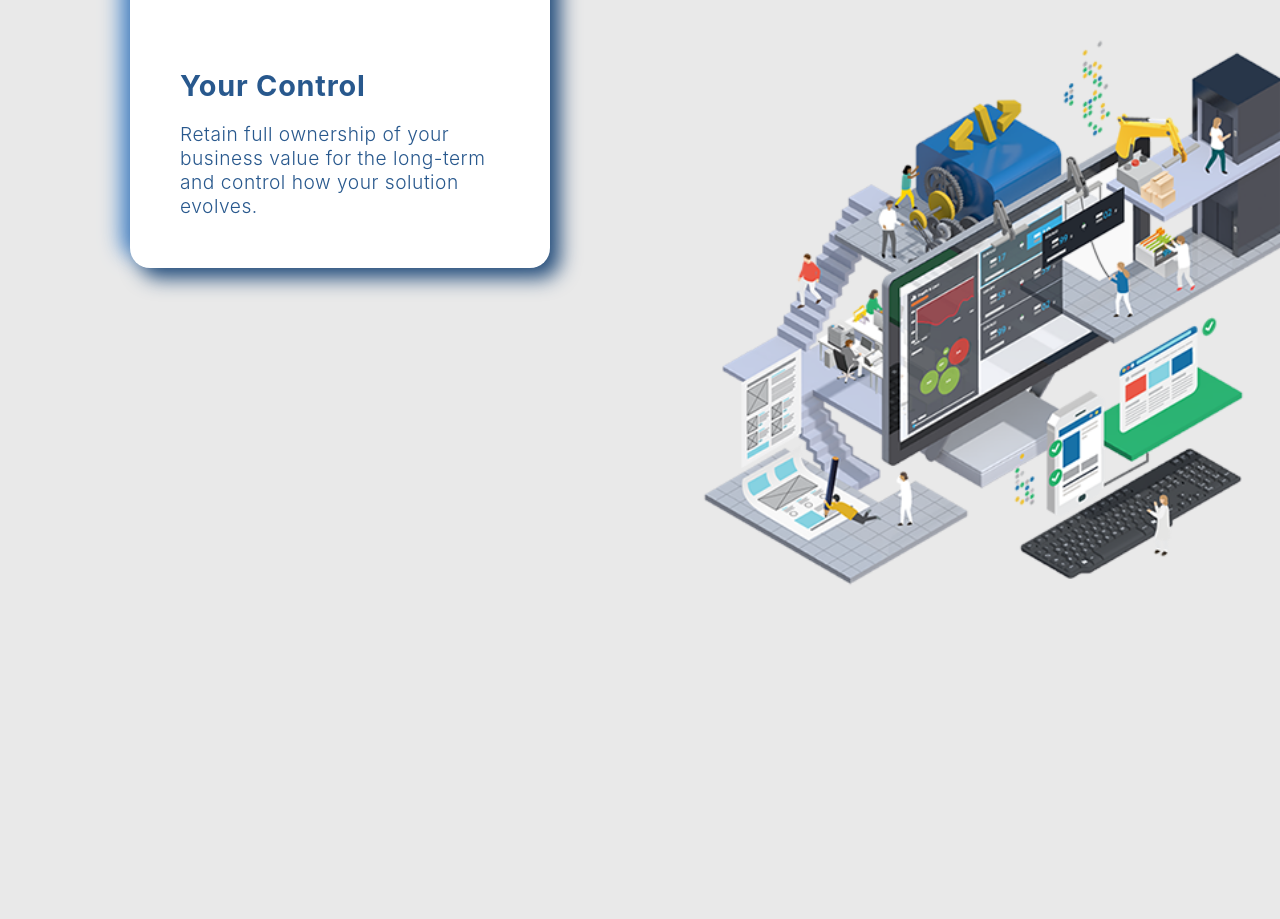
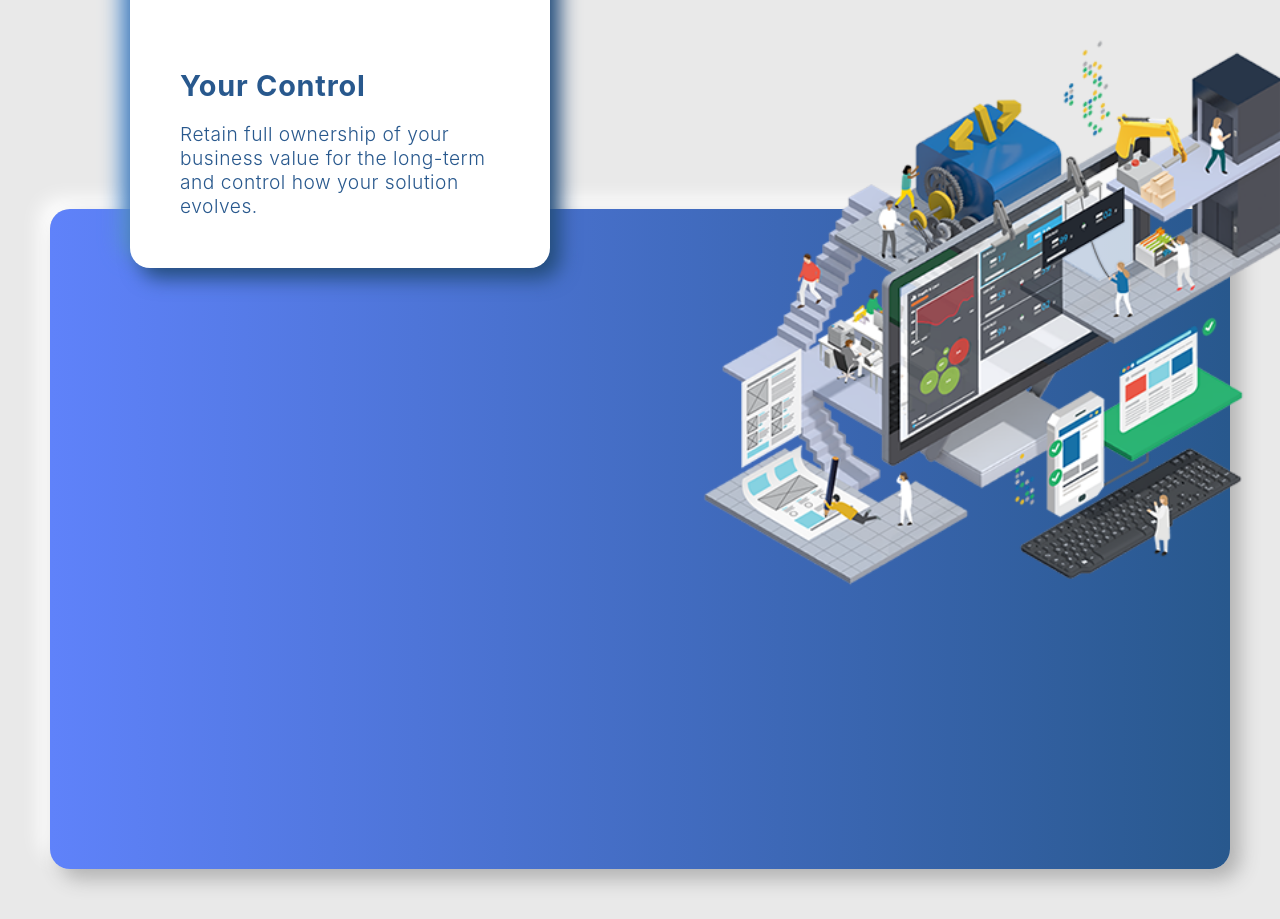
Before and after one commit to MilanP5G/weareadaptive.com, a React (Create React App) app: page / in a window 1280 px wide. Shown: the part 2260-3179 px from the top of the page. Before the commit the page ends 2948 px from the top, so only its background shows below. Built offline with nearby package versions, Linux system fonts and the light colour scheme.

Commit message:
styled solutions box with nuemorphism design

```diff
--- a/src/styling/main.css
+++ b/src/styling/main.css
@@ -245,3 +245,15 @@ body {
   color: #28588d;
   letter-spacing: 0.5px;
 }
+
+.origin-solutions {
+  align-items: center;
+  margin: 50px;
+  height: 500px;
+  margin-top: 100px;
+  padding: 80px;
+  background: linear-gradient(to right, #5f82fa , #28588d);
+  box-shadow: 10px 10px 20px #b1b1b1,
+              -10px -10px 20px #ffffff;
+  border-radius: 20px;
+}
```
